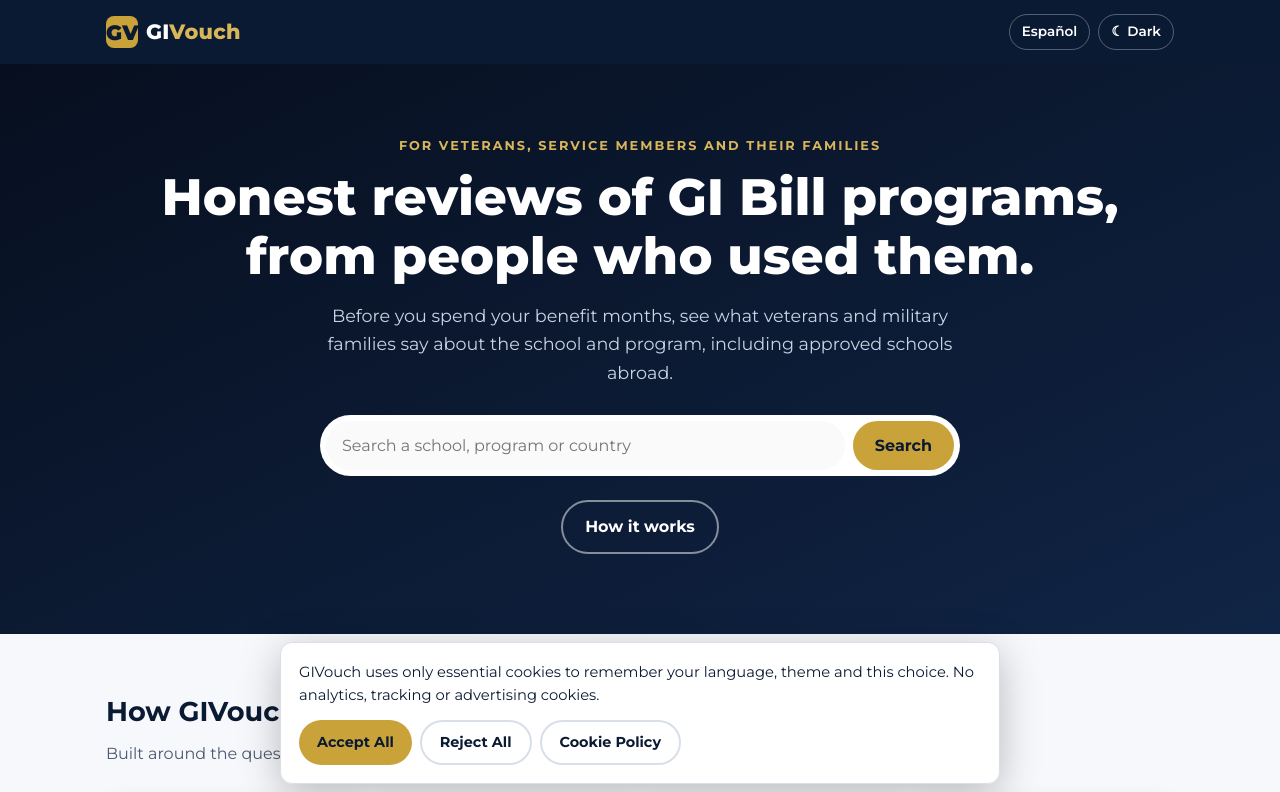
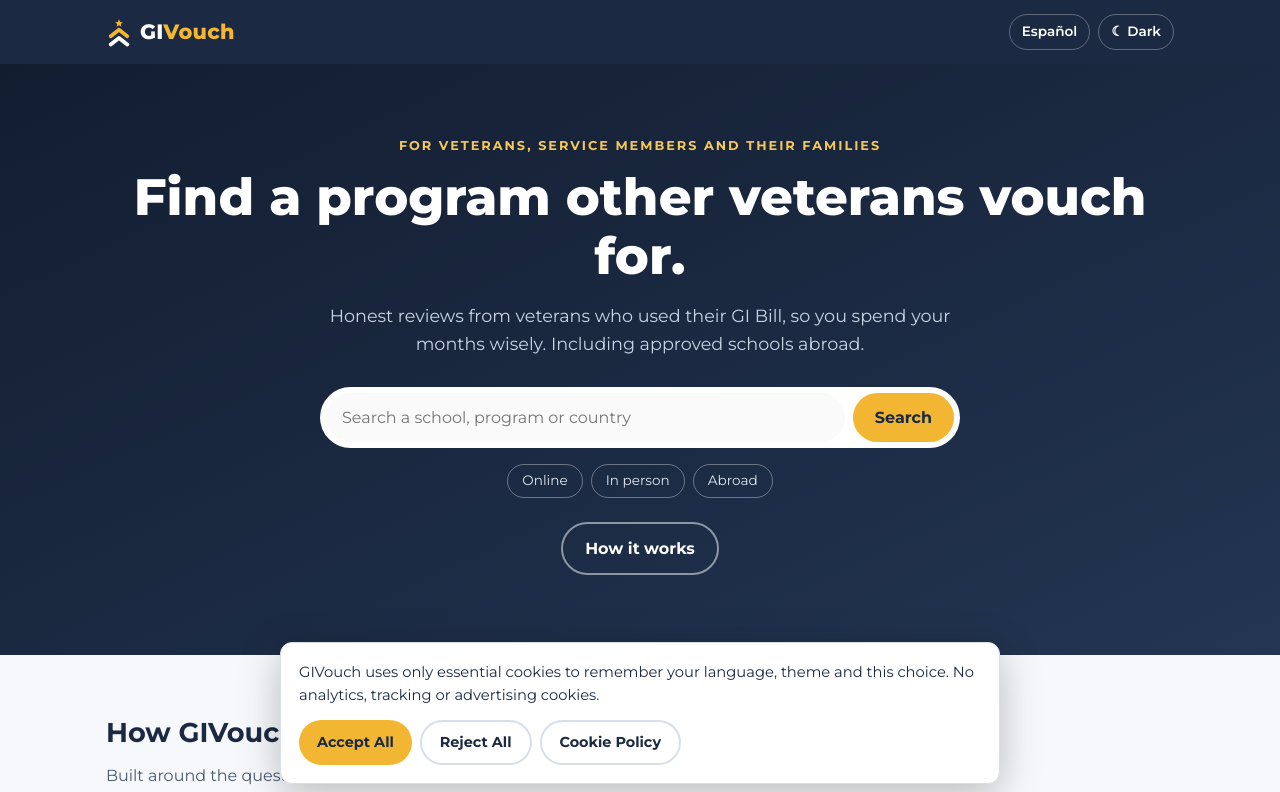
Before and after one commit to nelsonacolon/givouch, a website: page index.html in a window 1280 px wide. Shown: the top 792 px of the page. Drawn offline with Linux system fonts and the light colour scheme.

Commit message:
Use GIVouch logo from the design, align home hero to wireframe
Co-Authored-By: Claude Opus 5.5 <noreply@anthropic.com>
Claude-Session: https://claude.ai/code/session_01BcstbKmH69GbwudzsR83ZA

```diff
--- a/assets/app.js
+++ b/assets/app.js
@@ -12,8 +12,11 @@
       "nav.theme.dark": "Dark",
       "nav.theme.light": "Light",
       "hero.eyebrow": "For veterans, service members and their families",
-      "hero.title": "Honest reviews of GI Bill programs, from people who used them.",
-      "hero.lead": "Before you spend your benefit months, see what veterans and military families say about the school and program, including approved schools abroad.",
+      "hero.title": "Find a program other veterans vouch for.",
+      "chip.online": "Online",
+      "chip.inperson": "In person",
+      "chip.abroad": "Abroad",
+      "hero.lead": "Honest reviews from veterans who used their GI Bill, so you spend your months wisely. Including approved schools abroad.",
       "hero.search": "Search a school, program or country",
       "hero.searchBtn": "Search",
       "hero.review": "Write a review",
@@ -51,8 +54,11 @@
       "nav.theme.dark": "Oscuro",
       "nav.theme.light": "Claro",
       "hero.eyebrow": "Para veteranos, militares y sus familias",
-      "hero.title": "Reseñas honestas de programas del GI Bill, de quienes los usaron.",
-      "hero.lead": "Antes de gastar tus meses de beneficio, mira lo que dicen veteranos y familias militares sobre la escuela y el programa, incluidas las escuelas aprobadas en el extranjero.",
+      "hero.title": "Encuentra un programa que otros veteranos recomiendan.",
+      "chip.online": "En línea",
+      "chip.inperson": "Presencial",
+      "chip.abroad": "En el extranjero",
+      "hero.lead": "Reseñas honestas de veteranos que usaron su GI Bill, para que aproveches bien tus meses. Incluidas las escuelas aprobadas en el extranjero.",
       "hero.search": "Busca una escuela, programa o país",
       "hero.searchBtn": "Buscar",
       "hero.review": "Escribir una reseña",
--- a/assets/styles.css
+++ b/assets/styles.css
@@ -1,12 +1,13 @@
 /* GIVouch — base styles. Brand: Montserrat, navy + gold. */
 :root {
-  --navy-950: #070f1f;
-  --navy-900: #0b1a33;
-  --navy-800: #102445;
+  --navy-950: #121d30;
+  --navy-900: #1b2a42;
+  --navy-800: #233552;
   --navy-700: #17325c;
   --navy-500: #2f4f80;
-  --gold-500: #c9a23a;
-  --gold-400: #d9b65a;
+  --gold-500: #f2b632;
+  --gold-700: #a87100;
+  --gold-400: #f6c85a;
   --gold-100: #f6edd2;
   --white: #ffffff;
 
@@ -15,7 +16,7 @@
   --surface: #ffffff;
   --surface-alt: #eef1f6;
   --border: #d9dfe8;
-  --text: #0b1a33;
+  --text: #1b2a42;
   --text-muted: #4a5a72;
   --accent: var(--gold-500);
   --accent-text: var(--navy-900);
@@ -64,11 +65,11 @@ a { color: var(--link); }
   gap: 12px; min-height: 64px;
 }
 .logo { display: flex; align-items: center; gap: 8px; color: var(--header-text); text-decoration: none; font-weight: 800; font-size: 1.3rem; letter-spacing: 0.3px; }
-.logo-mark {
-  width: 32px; height: 32px; border-radius: 8px; background: var(--gold-500);
-  color: var(--navy-900); display: grid; place-items: center; font-weight: 900;
-}
-.logo span.gold { color: var(--gold-400); }
+.logo img { width: 26px; height: 30px; display: block; }
+.logo span.gold { color: var(--gold-500); }
+.chips { display: flex; gap: 8px; justify-content: center; flex-wrap: wrap; margin: -8px 0 24px; }
+.chip { border: 1px solid rgba(255,255,255,0.35); color: #dfe6f0; border-radius: 999px; padding: 5px 14px; font-size: 0.85rem; }
+.tagline-sm { display:block; font-size: 0.55rem; letter-spacing: 2px; font-weight: 600; color: #b7c3d6; text-transform: uppercase; margin-top: -2px; }
 .header-actions { display: flex; gap: 8px; align-items: center; }
 .btn-ghost {
   background: transparent; color: var(--header-text);
--- a/index.html
+++ b/index.html
@@ -5,7 +5,7 @@
   <meta name="viewport" content="width=device-width, initial-scale=1">
   <title>GIVouch — GI Bill Program Reviews</title>
   <meta name="description" content="Honest reviews of GI Bill schools and programs from veterans and military families, including approved schools abroad.">
-  <meta name="theme-color" content="#0b1a33">
+  <meta name="theme-color" content="#1b2a42">
   <link rel="icon" href="/assets/favicon.svg" type="image/svg+xml">
   <link rel="preconnect" href="https://fonts.googleapis.com">
   <link rel="preconnect" href="https://fonts.gstatic.com" crossorigin>
@@ -17,7 +17,7 @@
   <header class="site-header">
     <div class="container">
       <a class="logo" href="/" aria-label="GIVouch home">
-        <span class="logo-mark" aria-hidden="true">GV</span>
+        <img src="/assets/logo-mark.svg" alt="" aria-hidden="true">
         <span class="logo-text">GI<span class="gold">Vouch</span></span>
       </a>
       <div class="header-actions">
@@ -31,12 +31,13 @@
     <section class="hero">
       <div class="container">
         <p class="eyebrow" data-i18n="hero.eyebrow">For veterans, service members and their families</p>
-        <h1 data-i18n="hero.title">Honest reviews of GI Bill programs, from people who used them.</h1>
-        <p class="lead" data-i18n="hero.lead">Before you spend your benefit months, see what veterans and military families say about the school and program, including approved schools abroad.</p>
+        <h1 data-i18n="hero.title">Find a program other veterans vouch for.</h1>
+        <p class="lead" data-i18n="hero.lead">Honest reviews from veterans who used their GI Bill, so you spend your months wisely. Including approved schools abroad.</p>
         <form class="search-box" role="search" onsubmit="return false;">
           <input type="search" aria-label="Search" data-i18n-placeholder="hero.search" placeholder="Search a school, program or country" disabled>
           <button class="btn btn-primary" type="submit" data-i18n="hero.searchBtn" disabled>Search</button>
         </form>
+        <div class="chips" aria-label="Formats"><span class="chip" data-i18n="chip.online">Online</span><span class="chip" data-i18n="chip.inperson">In person</span><span class="chip" data-i18n="chip.abroad">Abroad</span></div>
         <div class="hero-actions">
           <a class="btn btn-secondary" href="#how" data-i18n="hero.how">How it works</a>
         </div>
```
Also changed, not shown: cookies.html (+2 -2 lines), privacy.html (+2 -2 lines), assets/favicon.svg, assets/logo-mark.svg (added).
